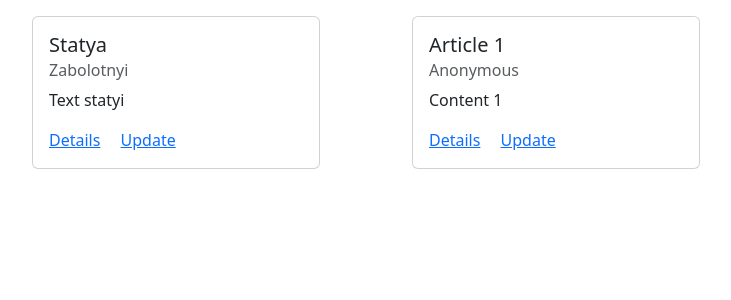
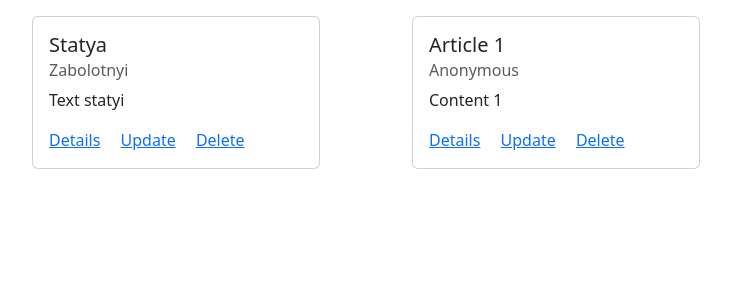
Before and after one commit to DastanIbraimov/article_pproject, a Django app: page / in a window 1280 px wide. Shown: the part 56-356 px from the top of the page, without its empty margins (50-781 px from the left). Run offline with Django 5.2, Linux system fonts and the light colour scheme; data comes from the database, SQL or seed files in the repository.

Commit message:
Удаление без подтверждения

```diff
--- a/source/webapp/templates/index.html
+++ b/source/webapp/templates/index.html
@@ -16,6 +16,7 @@
                         <p class="card-text">{{ article.content }}</p>
                         <a href="{% url 'article_detail' article.pk %}" class="card-link">Details</a>
                         <a href="{% url 'update_article' article.pk %}" class="card-link">Update</a>
+                        <a href="{% url 'delete_article' article.pk %}" class="card-link">Delete</a>
                     </div>
                 </div>
             </div>
--- a/source/webapp/urls.py
+++ b/source/webapp/urls.py
@@ -1,10 +1,11 @@
 from django.urls import path
 
-from webapp.views import article_list_view, article_create_view, article_detail_view, article_update_view
+from webapp.views import article_list_view, article_create_view, article_detail_view, article_update_view, article_delete_view
 
 urlpatterns = [
     path('', article_list_view, name='articles'),
     path('create/', article_create_view, name='create_article'),
     path('article/<int:pk>/', article_detail_view, name='article_detail'),
     path('article/<int:pk>/update/', article_update_view, name='update_article'),
+    path('article/<int:pk>/delete/', article_delete_view, name='delete_article'),
 ]
--- a/source/webapp/views.py
+++ b/source/webapp/views.py
@@ -38,3 +38,9 @@ def article_update_view(request, pk):
         article.author = request.POST.get("author")
         article.save()
         return redirect("article_detail", pk=article.pk)
+
+
+def article_delete_view(request, pk):
+    article = get_object_or_404(Article, pk=pk)
+    article.delete()
+    return redirect("articles")
```
